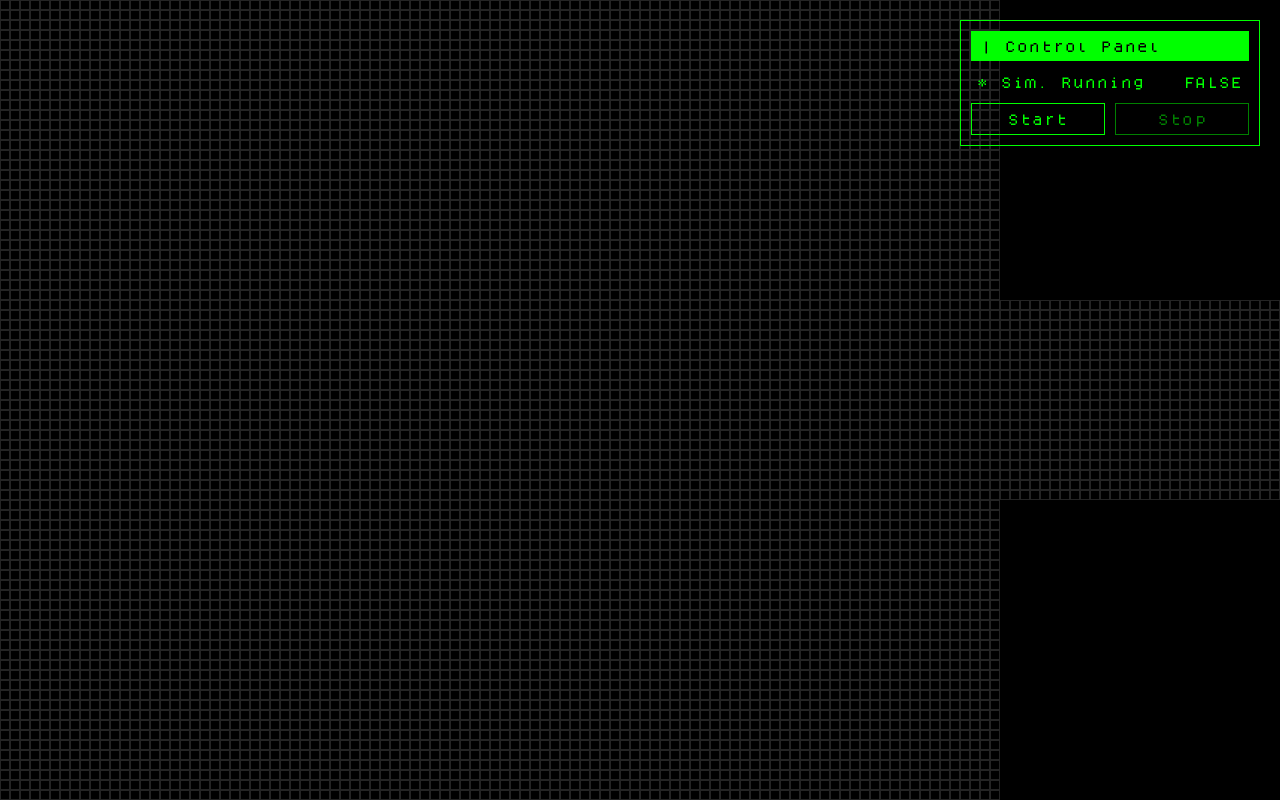
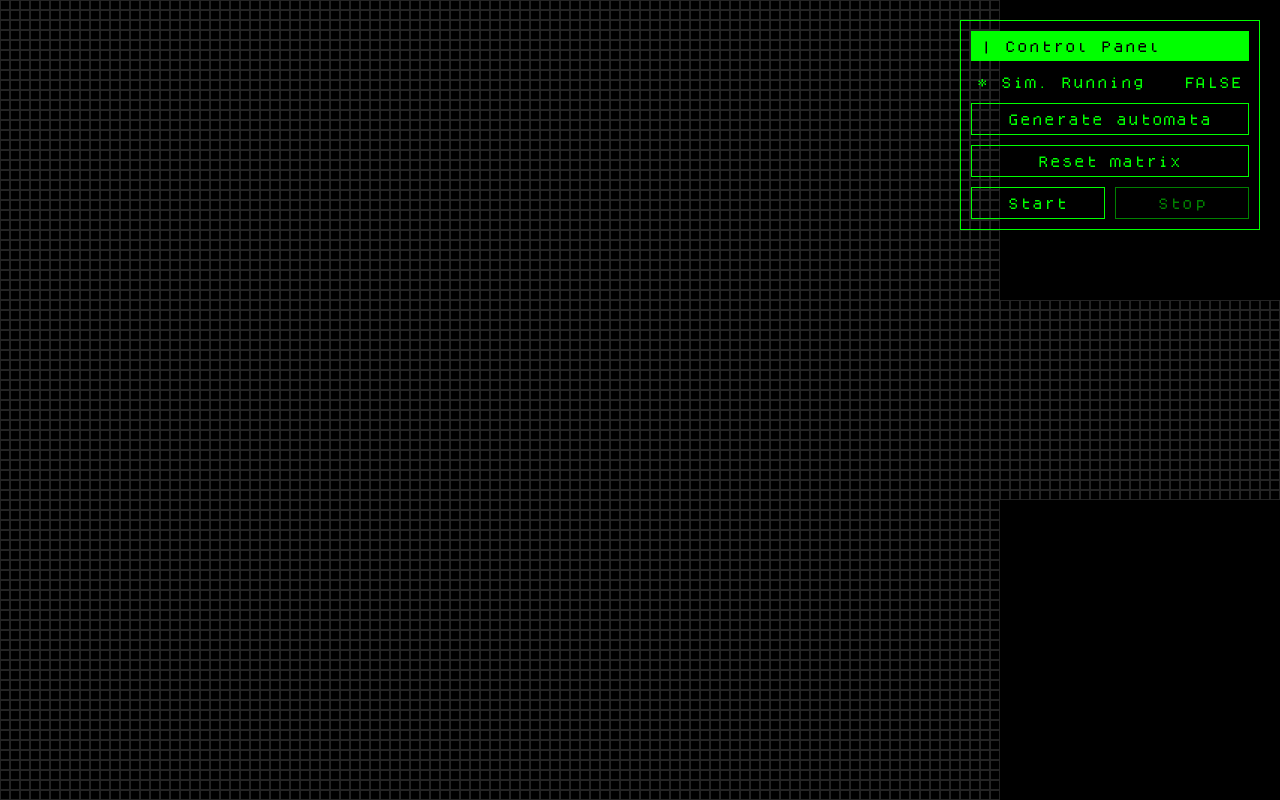
Before and after one commit to ValennGu/cellular-automata, a SvelteKit app: page / in a window 1280 px wide. Shown: the top 800 px of the page. Built offline with nearby package versions, Linux system fonts and the light colour scheme.

Commit message:
Add ResetMatrix action

```diff
--- a/src/components/control-panel.svelte
+++ b/src/components/control-panel.svelte
@@ -2,21 +2,27 @@
 	import Button from './button.svelte';
 
 	export let loopActive: boolean;
-	export let onClickStart: () => void;
-	export let onClickStop: () => void;
-
-	console.log('Rendering Control panel');
+	export let onGenerateAutomata: () => void;
+	export let onResetMatrix: () => void;
+	export let onStart: () => void;
+	export let onStop: () => void;
 </script>
 
 <div class="wrapper">
 	<span>| Control Panel</span>
-	<div class="info">
+	<div class="menu-item">
 		<p>* Sim. Running</p>
 		<p>{loopActive.toString().toUpperCase()}</p>
 	</div>
 	<section>
-		<Button text="Start" onClick={onClickStart} disabled={loopActive} />
-		<Button text="Stop" onClick={onClickStop} disabled={!loopActive} />
+		<Button text="Generate automata" onClick={onGenerateAutomata} />
+	</section>
+	<section>
+		<Button text="Reset matrix" onClick={onResetMatrix} />
+	</section>
+	<section>
+		<Button text="Start" onClick={onStart} disabled={loopActive} />
+		<Button text="Stop" onClick={onStop} disabled={!loopActive} />
 	</section>
 </div>
 
@@ -31,7 +37,7 @@
 		display: block;
 	}
 
-	.info {
+	.menu-item {
 		display: flex;
 		justify-content: space-between;
 		color: #00ff00;
--- a/src/routes/+page.svelte
+++ b/src/routes/+page.svelte
@@ -17,15 +17,30 @@
 			matrix = calculateMatrix(matrix);
 		}, 50);
 	};
+
+	const generateAutomata = () => {
+		matrix[0][1] = true;
+		matrix[1][2] = true;
+		matrix[2][0] = true;
+		matrix[2][1] = true;
+		matrix[2][2] = true;
+	};
+
+	const resetMatrix = () => {
+		matrix = buildMatrix(100, 100);
+		loopActive = false;
+	};
 </script>
 
 <ControlPanel
 	{loopActive}
-	onClickStart={() => {
+	onGenerateAutomata={() => generateAutomata()}
+	onResetMatrix={() => resetMatrix()}
+	onStart={() => {
 		loopActive = true;
 		startInterval();
 	}}
-	onClickStop={() => {
+	onStop={() => {
 		loopActive = false;
 		clearInterval(interval);
 	}}
```
